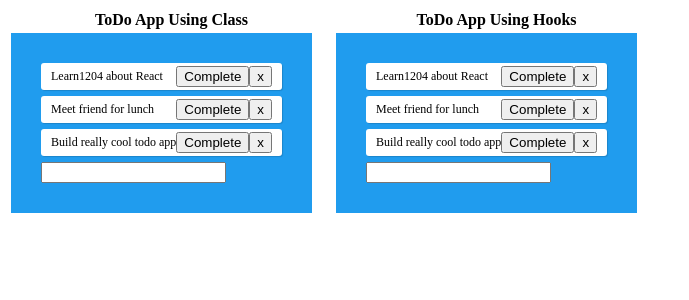
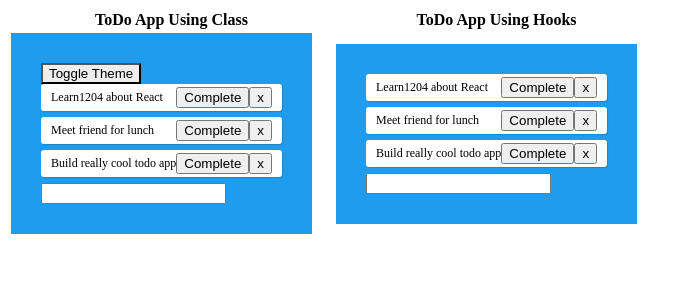
Before and after one commit to sachingupta/react-hooks, a React app: page / in a window 1280 px wide. Shown: the top 300 px of the page, without its empty margins (0-689 px from the left). Built offline with nearby package versions, Linux system fonts and the light colour scheme.

Commit message:
adding context API in class todo app

```diff
--- a/src/class-app/App.tsx
+++ b/src/class-app/App.tsx
@@ -4,6 +4,8 @@ import { ITodo } from "../components/IApp";
 import { TodoFormContainer } from "./TodoFormContainer";
 import { TodoListRenderer } from "../components/TodoList";
 import * as Styles from "../components/App.scss";
+import { ThemeContext, themes } from "../components/ThemeContext";
+import { Toolbar } from "./ToolBar";
 
 interface IHooksAppProps {
   todos: ITodo[];
@@ -11,38 +13,54 @@ interface IHooksAppProps {
 
 interface IHooksAppState {
   todos: ITodo[];
+  theme: any;
+  toggleTheme: () => void;
 }
 
 export class ClassTodoApp extends React.Component<IHooksAppProps, IHooksAppState> {
   constructor(props: IHooksAppProps) {
-     super(props);
-     this.state = {
-      todos: this.props.todos
+    super(props);
+    this.state = {
+      todos: this.props.todos,
+      theme: themes.light,
+      toggleTheme: this.toggleTheme.bind(this)
     }
   }
 
   private addTodo(todoText: string) {
-     const todo: ITodo = {text: todoText};
-     const newTodos = [...this.state.todos, todo];
-     this.setState({todos: newTodos});
+    const todo: ITodo = { text: todoText };
+    const newTodos = [...this.state.todos, todo];
+    this.setState({ todos: newTodos });
   }
 
   private completeTodo(index: number) {
     const newTodos = [...this.state.todos];
     newTodos[index].isCompleted = true;
-    this.setState({todos: newTodos});
- }
+    this.setState({ todos: newTodos });
+  }
 
   private removeTodo(index: number) {
     const newTodos = [...this.state.todos];
     newTodos.splice(index, 1);
-    this.setState({todos: newTodos});
- }
+    this.setState({ todos: newTodos });
+  }
+
+  private toggleTheme() {
+    this.setState(state => ({
+      theme:
+        state.theme === themes.dark
+          ? themes.light
+          : themes.dark,
+    }));
+  }
 
   render() {
     const { todos } = this.state;
     return (
       <div className={Styles.app}>
+        <ThemeContext.Provider value={this.state}>
+          <Toolbar />
+        </ThemeContext.Provider>
         <TodoListRenderer todos={todos} onComplete={this.completeTodo.bind(this)} onRemove={this.removeTodo.bind(this)} />
         <TodoFormContainer addTodo={this.addTodo.bind(this)} />
       </div>
--- /dev/null
+++ b/src/class-app/ThemedButton.tsx
@@ -0,0 +1,20 @@
+import * as React from "react";
+import { ThemeContext } from "../components/ThemeContext";
+
+export class ThemedButton extends React.Component<{}, {}> {
+    constructor(props: {}) {
+        super(props)
+    }
+    render() {
+        return (<ThemeContext.Consumer>
+            {({ theme, toggleTheme }) => (
+                <button
+                    onClick={toggleTheme}
+                    style={{ backgroundColor: theme.background,  color: theme.color }}>
+                    Toggle Theme
+                </button>
+            )}
+        </ThemeContext.Consumer>
+        );
+    }
+}
--- /dev/null
+++ b/src/class-app/ToolBar.tsx
@@ -0,0 +1,9 @@
+import * as React from "react";
+import { ThemedButton } from "./ThemedButton";
+
+// An intermediate component that uses the ThemedButton
+export function Toolbar() {
+    return (
+      <ThemedButton />
+    );
+  }
--- /dev/null
+++ b/src/components/ThemeContext.ts
@@ -0,0 +1,21 @@
+import * as React from "react";
+
+export const themes = {
+    light: {
+      foreground: '#000000',
+      background: '#eeeeee',
+      color: '#000000',
+    },
+    dark: {
+      foreground: '#ffffff',
+      background: '#222222',
+      color: '#ffffff',
+    },
+  };
+
+  export const ThemeContext = React.createContext(
+    {
+        theme: themes.dark,
+        toggleTheme: () => {},
+      }
+  );
```
